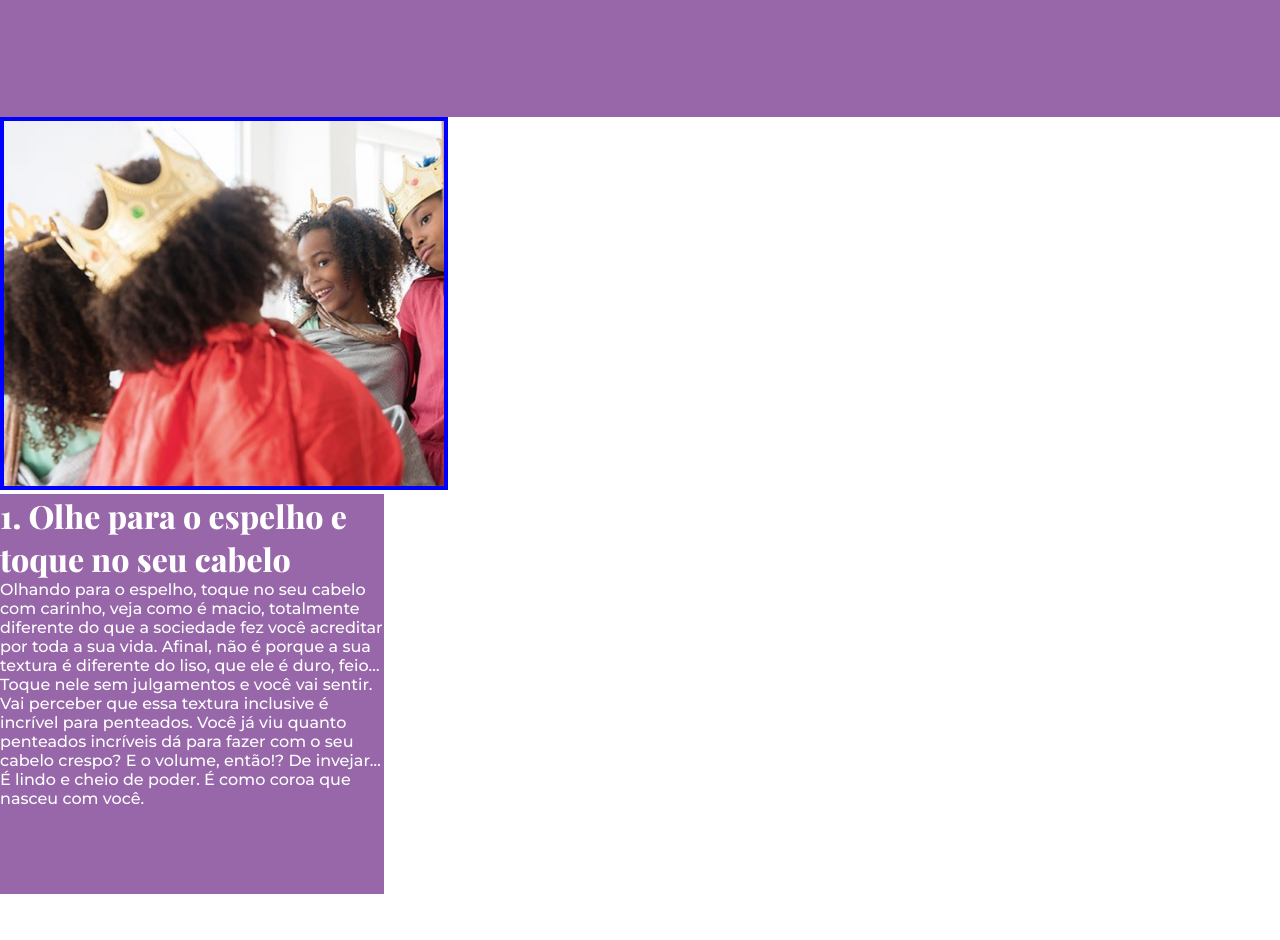
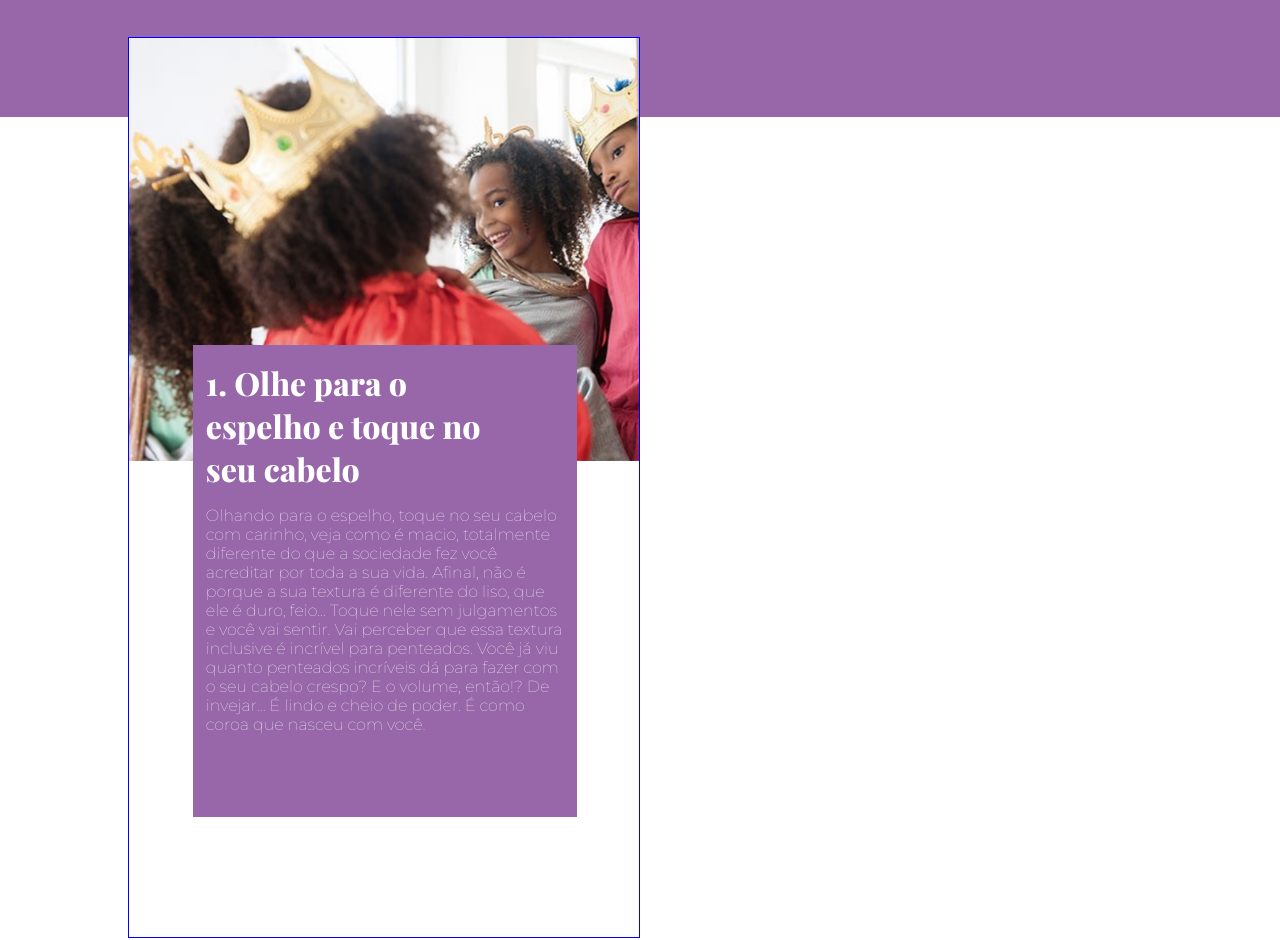
Before and after one commit to babicvlcnt/desafio-final-vnw, a plain HTML site: page index.html in a window 1280 px wide. Shown: the part 1187-2127 px from the top of the page. Before the commit the page ends 2081 px from the top, so only its background shows below. Drawn offline with nearby package versions, Linux system fonts and the light colour scheme.

Commit message:
fourth commit -  finish the first step

```diff
--- a/index.html
+++ b/index.html
@@ -53,7 +53,7 @@
                     <p class="journey">Sabemos que a jornada para a aceitação do cabelo crespo natural é longa e nada fácil de trilhar. Afinal, é difícil se libertar das amarras e aprender a se amar depois de anos vivendo em uma sociedade preconceituosa que reprime as características mais comuns do ser humano, como a textura do seu cabelo. Se você está disposta a se aventurar nesse caminho de autoconhecimento e aceitação, vem com a gente! E um segredo: não precisa ter medo!</p>
                 </section>
             </section>
-            <section class="container-steps">
+            <section class="container-odd-steps">
                 <section class="box-first-step">
                     <section class="princess">
                         <img class="princess" src="assets/princess.png" alt="meninas-se-olhando-no-espelho"/>
@@ -63,7 +63,7 @@
                         <p class="first-step-paragraph">Olhando para o espelho, toque no seu cabelo com carinho, veja como é macio, totalmente diferente do que a sociedade fez você acreditar por toda a sua vida. Afinal, não é porque a sua textura é diferente do liso, que ele é duro, feio… Toque nele sem julgamentos e você vai sentir. Vai perceber que essa textura inclusive é incrível para penteados. Você já viu quanto penteados incríveis dá para fazer com o seu cabelo crespo? E o volume, então!? De invejar… É lindo e cheio de poder. É como coroa que nasceu com você.</p>
                     </section>
                 </section>
-                <section class="box-second-step">
+                <section class="box-third-step">
                     <section class="maju"></section>
                 </section>
                 </section>
--- a/style.css
+++ b/style.css
@@ -10,6 +10,7 @@ header {
     display: flex;
     align-items: center;
     position: fixed;
+    z-index: 1;
 }
 .container-icon {
     width: 8vw;
@@ -70,30 +71,32 @@ main {
     align-items: center;
 }
 .contain-text {
-    border: solid 1px blue;
-    width: 90%;
+    width: 80%;
     height: 50vh;
     display: flex;
     justify-content: space-between;
     align-items: center;
 }
 h1 {
-    border: solid 1px greenyellow;
     width: 30%;
     height: 20vh;
     color: #ffffff;
     font-family: 'Playfair Display', serif;
     font-size: 4em;
     line-height: 1em;
+    position: relative;
+    left: 4vw;
+    top: 7vh;
 }
 .tips {
-    border: solid 1px pink;
     width: 35%;
     height: 13vh;
     color: #ffffff;
     font-family: 'Montserrat', sans-serif;
     font-size: 2.1em;
     font-weight: 300;
+    position: relative;
+    top: 7vh;
 }
 .container-journey {
     background-color: #9767A9;
@@ -123,23 +126,40 @@ h2 {
     font-size: 1.3em;
     text-align: left;
 }
+.container-odd-steps {
+    border: solid 1px blue;
+    width: 40%;
+    height: 100%;
+    position: relative;
+    bottom: 10vh;
+    left: 10vw;
+}
 .princess img {
-    border: solid 4px blue;
-    width: 35%;
+    width: 100%;
+    height: 100%;
 }
 .first-step-text {
-    border: solid 4 px green;
     background-color: #9767A9;
     width: 30vw;
-    height: 50vh;
+    height: 59vh;
+    position: relative;
+    left: 5vw;
+    bottom: 15vh;
 }
 .first-step {
+    padding-top: 2vh;
+    margin-left: 1vw;
     color: #ffffff;
+    width: 80%;
     font-size: 2em;
     font-family: 'Playfair Display', serif;
 }
 .first-step-paragraph{
+    padding-top: 2vh;
+    margin-left: 1vw;
     color: #ffffff;
+    width: 93%;
     font-size: 1em;
     font-family: 'Montserrat', sans-serif;
+    font-weight: lighter;
 }
```
